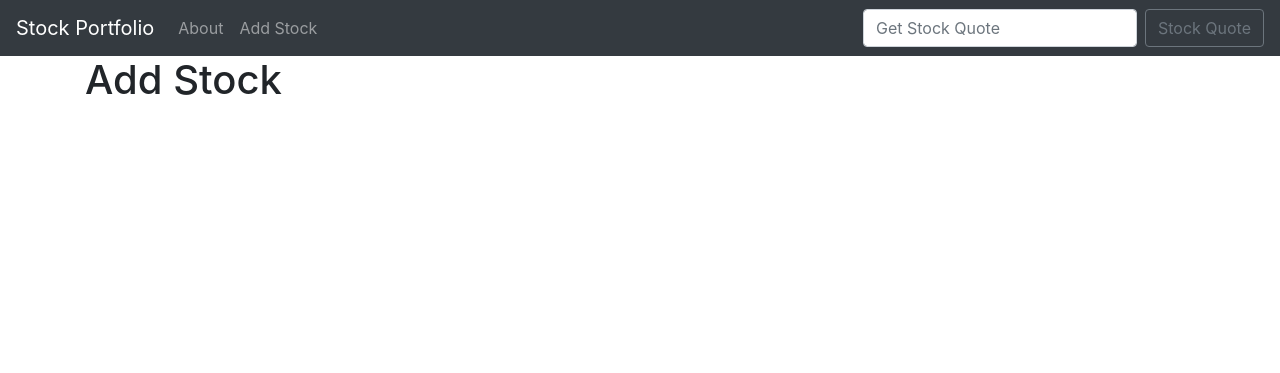
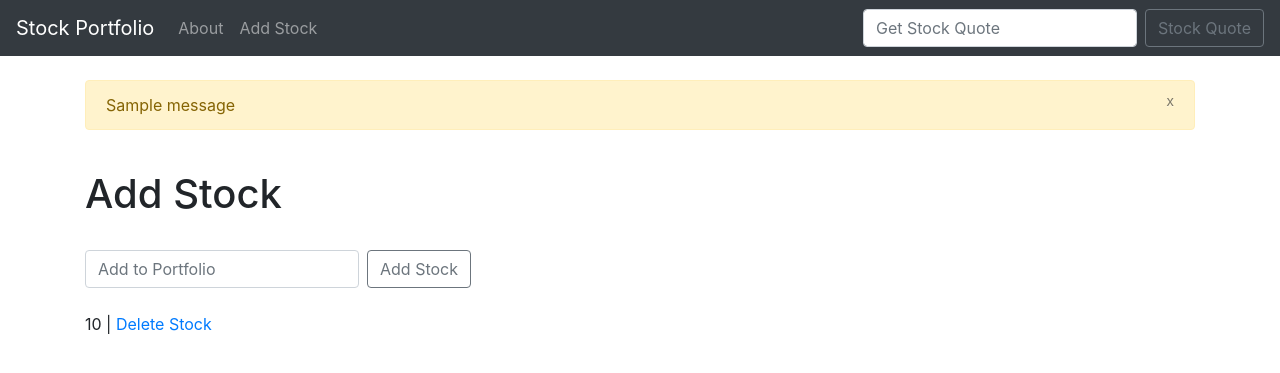
Before and after one commit to gitmarvn/django_stocks, a Django app: template stocks/quotes/templates/add_stock.html in a window 1280 px wide. Shown: the top 373 px of the page. Run offline with Django 3.2, Linux system fonts and the light colour scheme; the template is opened without the code that fills it: most values are stand-ins (such as "Sample title", 1, 10 or a date in 2020); one stand-in notice (Sample message) is shown; some libraries are stand-ins or nearby versions.

Commit message:
Add ability to delete and django messages

```diff
--- a/stocks/quotes/templates/add_stock.html
+++ b/stocks/quotes/templates/add_stock.html
@@ -1,6 +1,15 @@
 {% extends 'base.html' %}
 {% block content %}
 
-    <h1>Add Stock</h1>
+    <h1>Add Stock</h1><br>
 
+    <form acton="{% url 'add_stock' %}" class="form-inline my-2 my-lg-0" method="POST">
+      {% csrf_token %}
+      <input class="form-control mr-sm-2" type="search" placeholder="Add to Portfolio" aria-label="Search" name="ticker">
+      <button class="btn btn-outline-secondary my-2 my-sm-0" type="submit">Add Stock</button>
+    </form>
+    <br>
+    {% for stock in ticker %}
+        {{ stock }} | <a href="{% url 'delete' stock.id %}">Delete Stock</a><br>
+    {% endfor %}
 {% endblock %}
--- a/stocks/quotes/templates/base.html
+++ b/stocks/quotes/templates/base.html
@@ -34,6 +34,18 @@
       </div>
     </nav>
     <div class="container">
+        <br>
+        {% if messages %}
+          {% for message in messages %}
+            <div class="alert alert-warning alert-dismissable" role="alert">
+              <button class="close" data-dismiss="alert">
+                <small><sup>x</sup></small>
+              </button>
+              {{ message }}
+            </div>
+            <br>
+          {% endfor %}
+        {% endif %}
         {% block content%}
 
         {% endblock %}
--- a/stocks/quotes/urls.py
+++ b/stocks/quotes/urls.py
@@ -4,5 +4,6 @@ from . import views
 urlpatterns = [
     path('', views.home, name='home'),
     path('about', views.about, name='about'),
-    path('add_stock', views.add_stock, name='add_stock')
+    path('add_stock', views.add_stock, name='add_stock'),
+    path('delete/<stock_id>', views.delete, name='delete'),
 ]
```
Also changed, not shown: stocks/quotes/forms.py (added, +7 -0 lines), stocks/quotes/views.py (+21 -3 lines).
